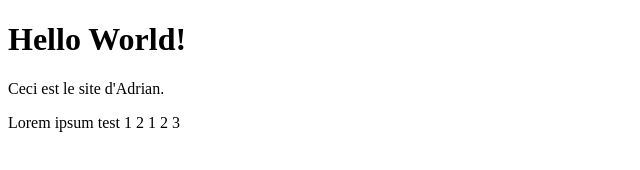
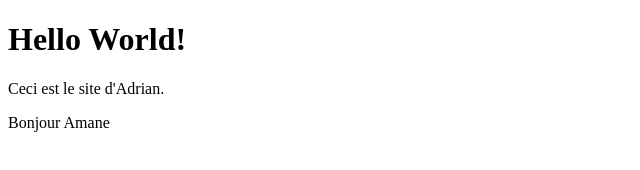
Before and after one commit to Oryzon00/cloud-1, a plain HTML site: page requirements/nginx/index.html in a window 1280 px wide. Shown: the full height of the page, 0-640 px from the left. Drawn offline with Linux system fonts and the light colour scheme.

Commit message:
html changes

```diff
--- a/requirements/nginx/index.html
+++ b/requirements/nginx/index.html
@@ -1,11 +1,11 @@
 <!DOCTYPE html>
 <html>
   <head>
-    <title>Hello World Page</title>
+    <title>Site d'Adrian</title>
   </head>
   <body>
     <h1>Hello World!</h1>
     <p>Ceci est le site d'Adrian.</p>
-    <p>Lorem ipsum test 1 2 1 2 3</p>
+    <p>Bonjour Amane</p>
   </body>
 </html>
```
